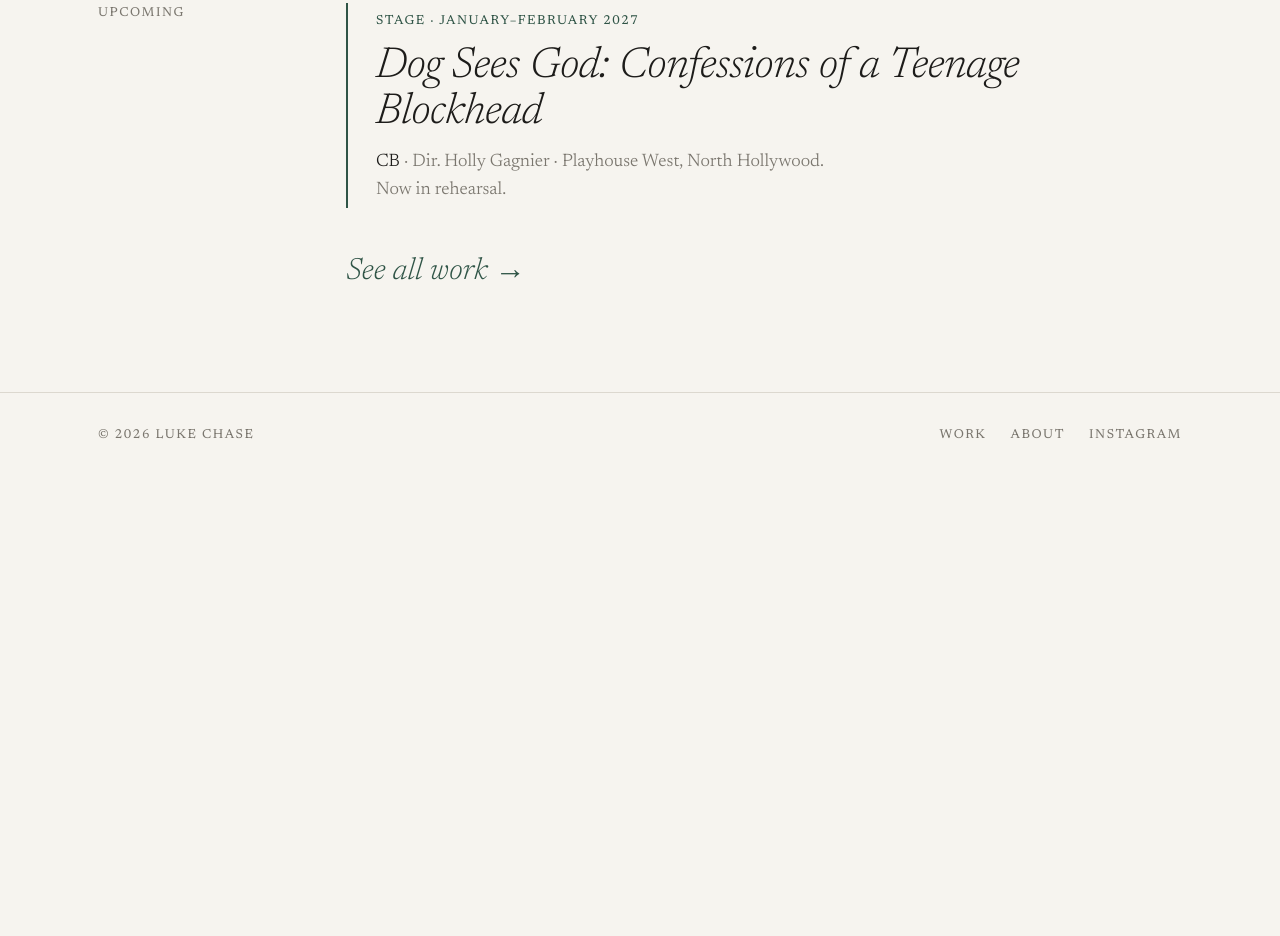
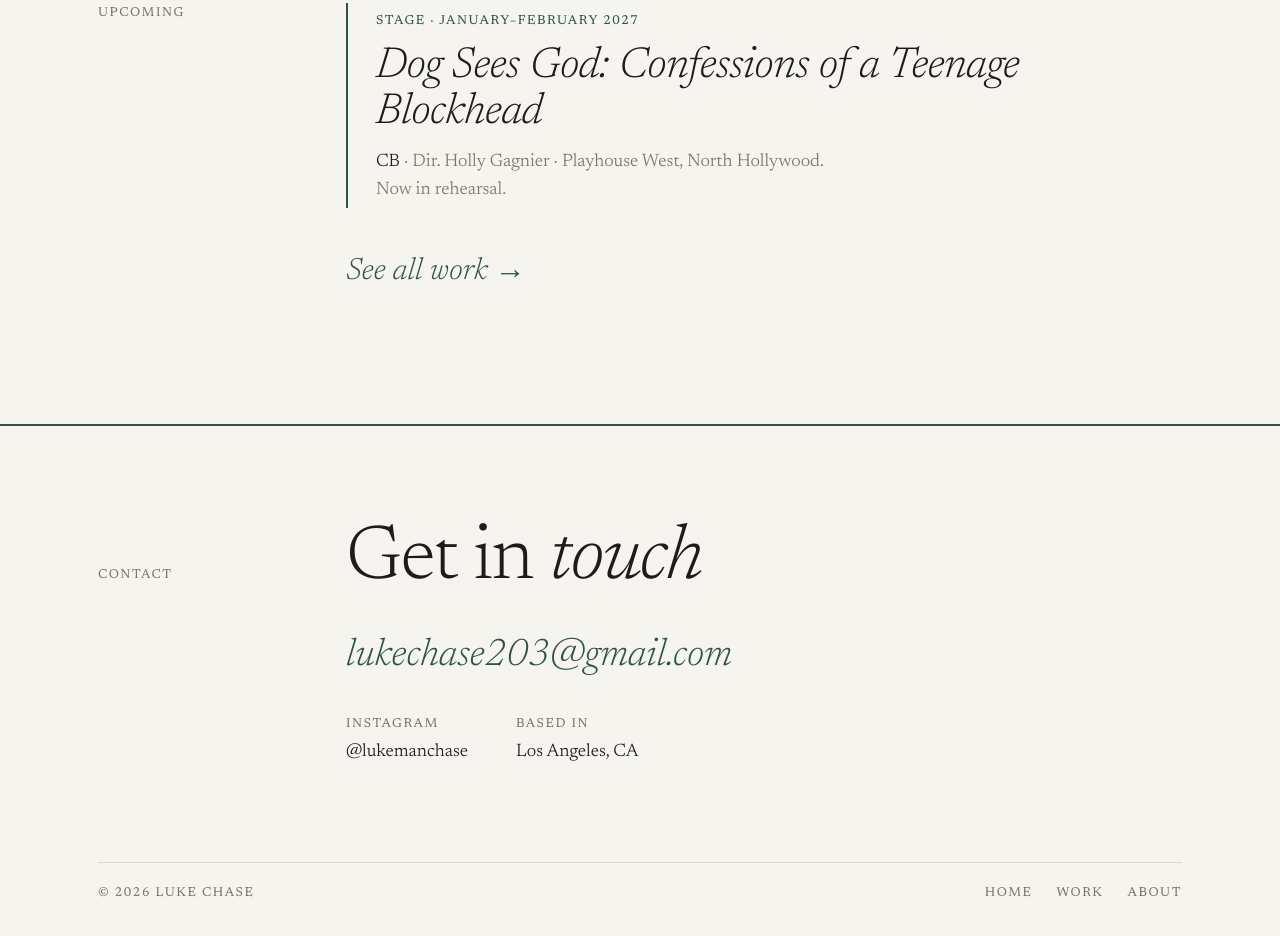
Before and after one commit to teddyhawke/lukechase, a plain HTML site: page index.html in a window 1280 px wide. Shown: the part 2666-3602 px from the top of the page. Before the commit the page ends 3159 px from the top, so only its background shows below. Drawn offline with nearby package versions, Linux system fonts and the light colour scheme.

Commit message:
Contact footer on every page; Contact nav scrolls to it
Co-Authored-By: Claude Opus 5.5 <noreply@anthropic.com>
Claude-Session: https://claude.ai/code/session_01PBdJsBZNzCMrB9vVgyirLy

```diff
--- a/index.html
+++ b/index.html
@@ -32,7 +32,7 @@
       <h1 class="fade">Luke<br><em>Chase</em></h1>
       <p class="mission fade">Actor and Writer.<br><em>I publish things I make here.</em></p>
       <p class="about-line fade">Los Angeles–based, Meisner-trained at Playhouse West.</p>
-      <div class="contact-block fade" id="contact">
+      <div class="contact-block fade">
         <span class="sc mute">Contact</span>
         <a class="email link" href="mailto:lukechase203@gmail.com">lukechase203@gmail.com</a>
         <div class="row sc">
@@ -88,10 +88,23 @@
   </section>
 </main>
 
-<footer>
-  <div class="wrap sc mute">
-    <span>© <span id="yr">2026</span> Luke Chase</span>
-    <nav><a class="link" href="work.html">Work</a><a class="link" href="about.html">About</a><a class="link" href="https://www.instagram.com/lukemanchase/" target="_blank" rel="noopener">Instagram</a></nav>
+<footer id="contact">
+  <div class="wrap">
+    <div class="f-main">
+      <span class="sc mute f-label">Contact</span>
+      <h2 class="f-title">Get in <em>touch</em></h2>
+      <div class="f-details">
+        <a class="f-email link" href="mailto:lukechase203@gmail.com">lukechase203@gmail.com</a>
+        <div class="f-rows">
+          <div><span class="sc mute">Instagram</span><a class="link" href="https://www.instagram.com/lukemanchase/" target="_blank" rel="noopener">@lukemanchase</a></div>
+          <div><span class="sc mute">Based in</span><span>Los Angeles, CA</span></div>
+        </div>
+      </div>
+    </div>
+    <div class="f-base sc mute">
+      <span>© <span id="yr">2026</span> Luke Chase</span>
+      <nav><a class="link" href="index.html">Home</a><a class="link" href="work.html">Work</a><a class="link" href="about.html">About</a></nav>
+    </div>
   </div>
 </footer>
 
--- a/main.js
+++ b/main.js
@@ -126,7 +126,8 @@ const CLIP_EMBED_URL = '';
     const secs = links.map(a => document.querySelector(a.getAttribute('href')));
     const top = document.querySelector('.page-top');
     const onScroll = () => {
-      marks.classList.toggle('show', top.getBoundingClientRect().bottom < 120);
+      const foot = document.querySelector('footer');
+      marks.classList.toggle('show', top.getBoundingClientRect().bottom < 120 && foot.getBoundingClientRect().top > innerHeight * 0.75);
       const mid = innerHeight * 0.35;
       let cur = 0; secs.forEach((s, i) => { if (s.getBoundingClientRect().top < mid) cur = i; });
       links.forEach((a, i) => a.classList.toggle('active', i === cur));
--- a/style.css
+++ b/style.css
@@ -171,10 +171,19 @@ section{padding:12vh 0;border-top:1px solid var(--rule);scroll-margin-top:84px}
 .modal.gallery-mode .lb-nav,.modal.gallery-mode .lb-count{display:grid;place-items:center}
 @media(max-width:700px){.lb-nav{top:auto;bottom:16px;transform:none}}
 
-/* ---------- footer ---------- */
-footer{border-top:1px solid var(--rule);padding:32px 0 48px}
-footer .wrap{display:flex;justify-content:space-between;flex-wrap:wrap;gap:16px}
-footer nav{display:flex;gap:24px}
+/* ---------- footer / contact ---------- */
+footer{border-top:2px solid var(--accent);padding:12vh 0 40px;margin-top:4vh}
+.f-main{display:grid;grid-template-columns:200px 1fr;gap:0 var(--g);align-items:baseline}
+.f-title{font-weight:300;font-size:clamp(44px,6vw,88px);line-height:1;letter-spacing:-.02em;grid-column:2}
+.f-title em{font-style:italic}
+.f-details{grid-column:2;margin-top:28px}
+.f-email{display:inline-block;font-size:clamp(26px,3vw,42px);font-style:italic;font-weight:300;color:var(--accent);word-break:break-word}
+.f-rows{display:flex;gap:48px;flex-wrap:wrap;margin-top:28px}
+.f-rows span,.f-rows a{display:block}
+.f-rows .sc{margin-bottom:4px}
+.f-base{display:flex;justify-content:space-between;flex-wrap:wrap;gap:16px;margin-top:12vh;padding-top:20px;border-top:1px solid var(--rule)}
+.f-base nav{display:flex;gap:24px}
+@media(max-width:820px){.f-main{grid-template-columns:1fr}.f-title,.f-details{grid-column:1}.f-title{margin-top:12px}}
 
 /* ---------- modal ---------- */
 .modal{position:fixed;inset:0;z-index:50;background:rgba(246,244,239,.97);display:none;place-items:center;padding:var(--g)}
```
Also changed, not shown: about.html (+18 -5 lines), work.html (+18 -5 lines).
